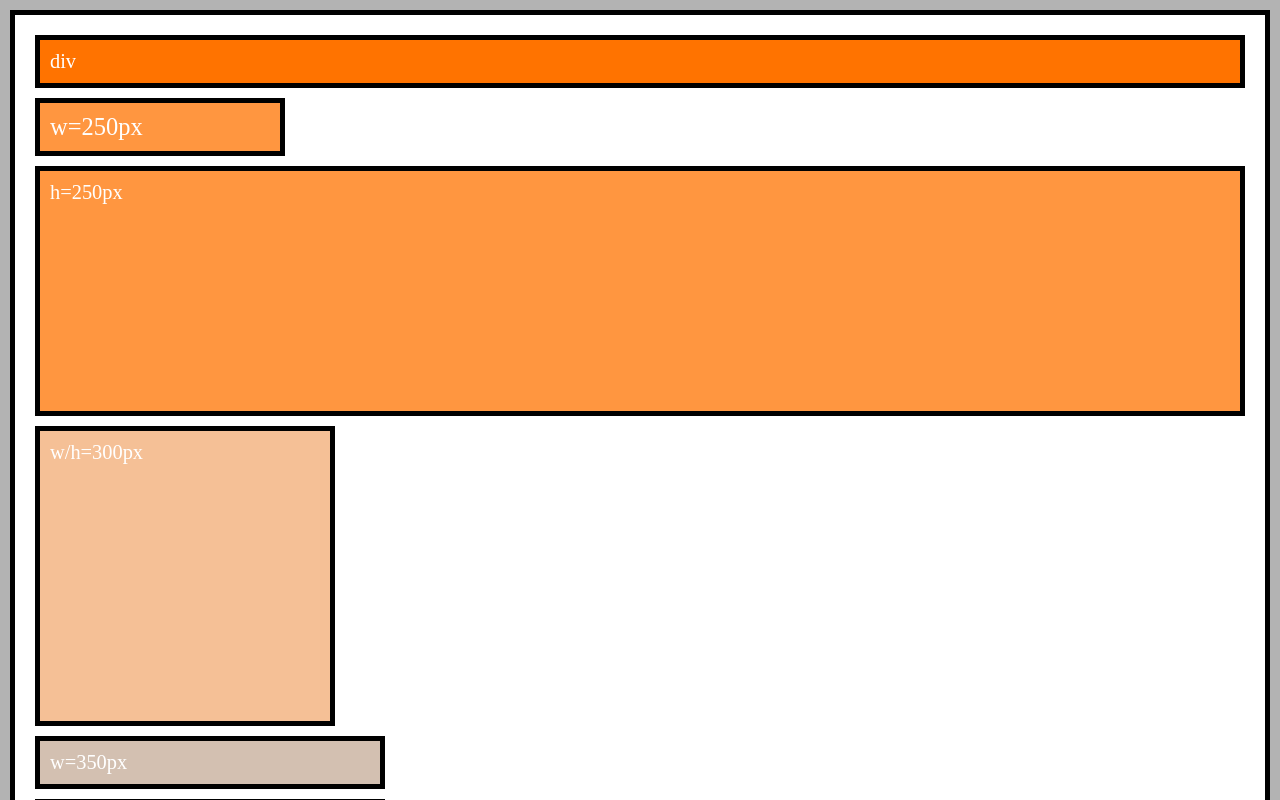
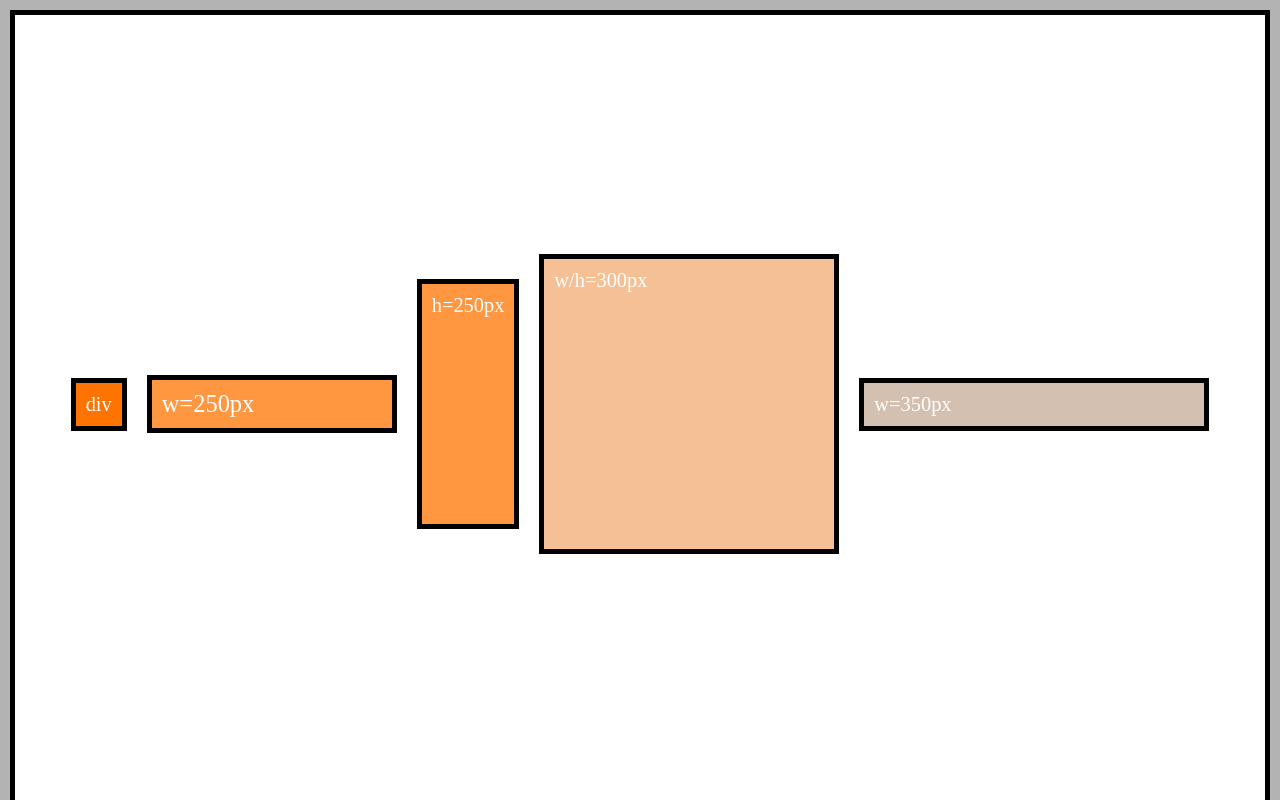
Before and after one commit to butterbeetle/css-practice, a React (Create React App) app: page /examplar in a window 1280 px wide. Shown: the top 800 px of the page. Built offline with nearby package versions, Linux system fonts and the light colour scheme.

Commit message:
[49] justify-content, align-items

```diff
--- a/src/examplar/examplar.module.css
+++ b/src/examplar/examplar.module.css
@@ -2,6 +2,15 @@
   background: white;
   padding: 10px;
   border: 5px solid black;
+  height: 1300px;
+  display: flex;
+  flex-direction: row;
+  flex-wrap: wrap;
+  /* flex-flow: row wrap */
+  /* align-items => 교차축을 기준으로 */
+  align-items: center;
+  /* justify-content => 주축을 기준으로*/
+  justify-content: center;
 }
 
 .item-1 {
```
